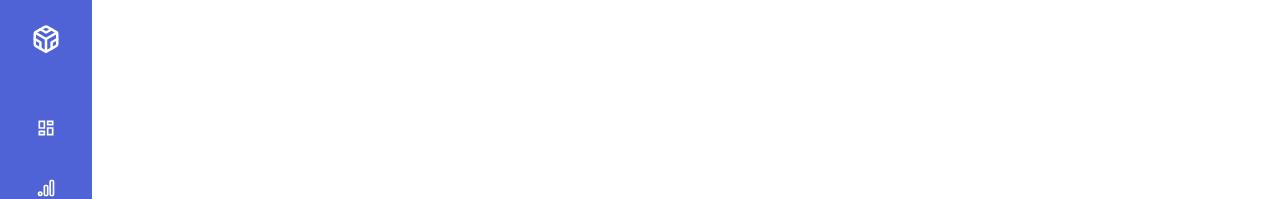
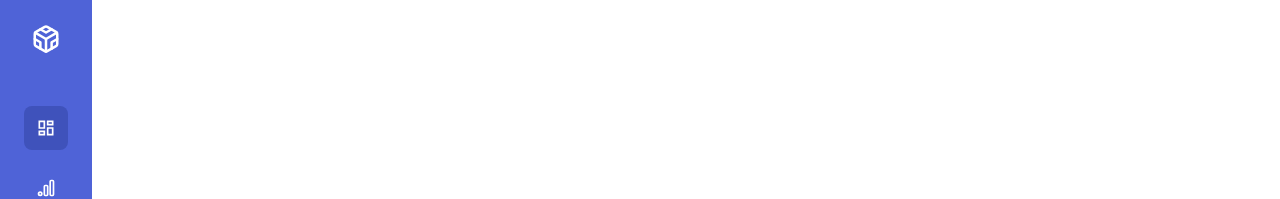
Before and after one commit to nguyentrungtins/productivity-app-frontend, a React (Create React App) app: page /analysis in a window 1280 px wide. Shown: the top 199 px of the page. Built offline with nearby package versions, Linux system fonts and the light colour scheme.

Commit message:
Add Analysis

```diff
--- a/src/components/Layouts/SideBar.jsx
+++ b/src/components/Layouts/SideBar.jsx
@@ -39,7 +39,11 @@ const SideBar = () => {
           </div>
           <ul>
             <li>
-              <Link to={"/"} className="nav_link" onClick={handleClickActive}>
+              <Link
+                to={"/"}
+                className="nav_link active"
+                onClick={handleClickActive}
+              >
                 <MdOutlineDashboard size={20} />
 
                 <span className="nav_name">Dashboard</span>
```
